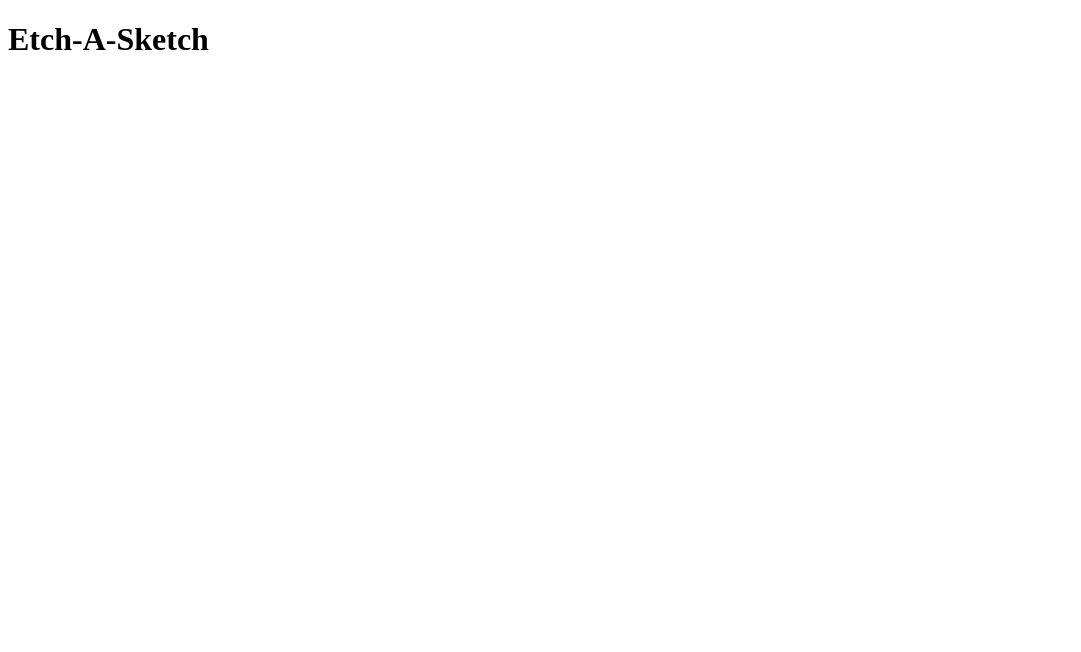
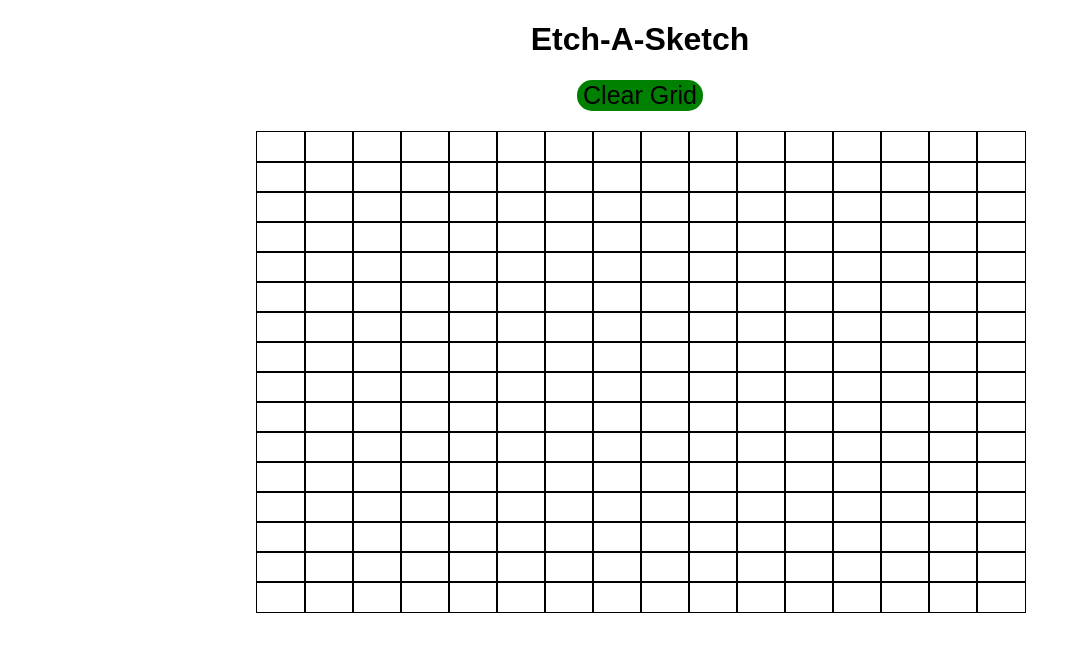
Before and after one commit to silashuereca/EtchSketch, a plain HTML site: page index.htm in a window 1280 px wide. Shown: the whole page, without its empty margins (0-1081 px from the left). Drawn offline with Linux system fonts and the light colour scheme.

Commit message:
Created frame work for etch a sketch

```diff
--- a/index.htm
+++ b/index.htm
@@ -11,11 +11,11 @@
   <div class="title-container">
     <h1>Etch-A-Sketch</h1>
   </div>
+  <div class="buttons-container">
+    <button id="btn">Clear Grid</button>
+  </div>
   <div class="main-container">
-    <div class="buttons-container">
-
-    </div>
-    <div id="etchContainer"></div>
+    <div id="etchContainer" class="etch-container"></div>
   </div>
 
   <script src="main.js"></script>
--- a/main.js
+++ b/main.js
@@ -0,0 +1,34 @@
+
+
+
+// let colorNumber  = Math.radon * 255;
+// let randomColor = Math.floor(rgb(colorNumber, colorNumber, colorNumber));
+
+
+function generateGrid(){
+for (let i = 0; i < 256; i++) {
+  const row = document.getElementById('etchContainer');
+  let div = document.createElement('div')
+  row.append(div);
+
+  //Changing each div color
+  div.addEventListener('mouseover', changeColor);
+  function changeColor() {
+    div.style.backgroundColor = 'rgb(' + (Math.floor(Math.random() * 256)) + ',' + (Math.floor(Math.random() * 256)) + ',' + (Math.floor(Math.random() * 256)) + ')';
+  }
+
+}
+
+}
+
+generateGrid()
+
+
+function clearWindow() {
+  const clear = document.getElementById('btn')
+  clear.addEventListener('click', function(){
+    window.location.reload(true);
+  })
+}
+
+clearWindow();
--- a/main.sass
+++ b/main.sass
@@ -0,0 +1,33 @@
+.title-container
+  width: 100%
+  text-align: center
+  font-family: Arial, Helvetica, sans-serif
+
+.main-container
+  width: 60vw
+  height: 60vh
+  margin: auto
+  .etch-container
+    display: grid
+    grid-template-columns: repeat(16, auto)
+    grid-template-rows: repeat(16, auto)
+    width: 100%
+    height: 100%
+    div
+      width: 100%
+      height: 100%
+      border: 1px solid black
+
+
+.buttons-container
+  width: 100%
+  margin: auto
+  margin-bottom: 20px
+  text-align: center
+  button
+    font-size: 25px
+    border-radius: 15px
+    border: none
+    background-color: green
+    cursor: pointer
+    outline: none
```
Also changed, not shown: main.css, 1 other file.
